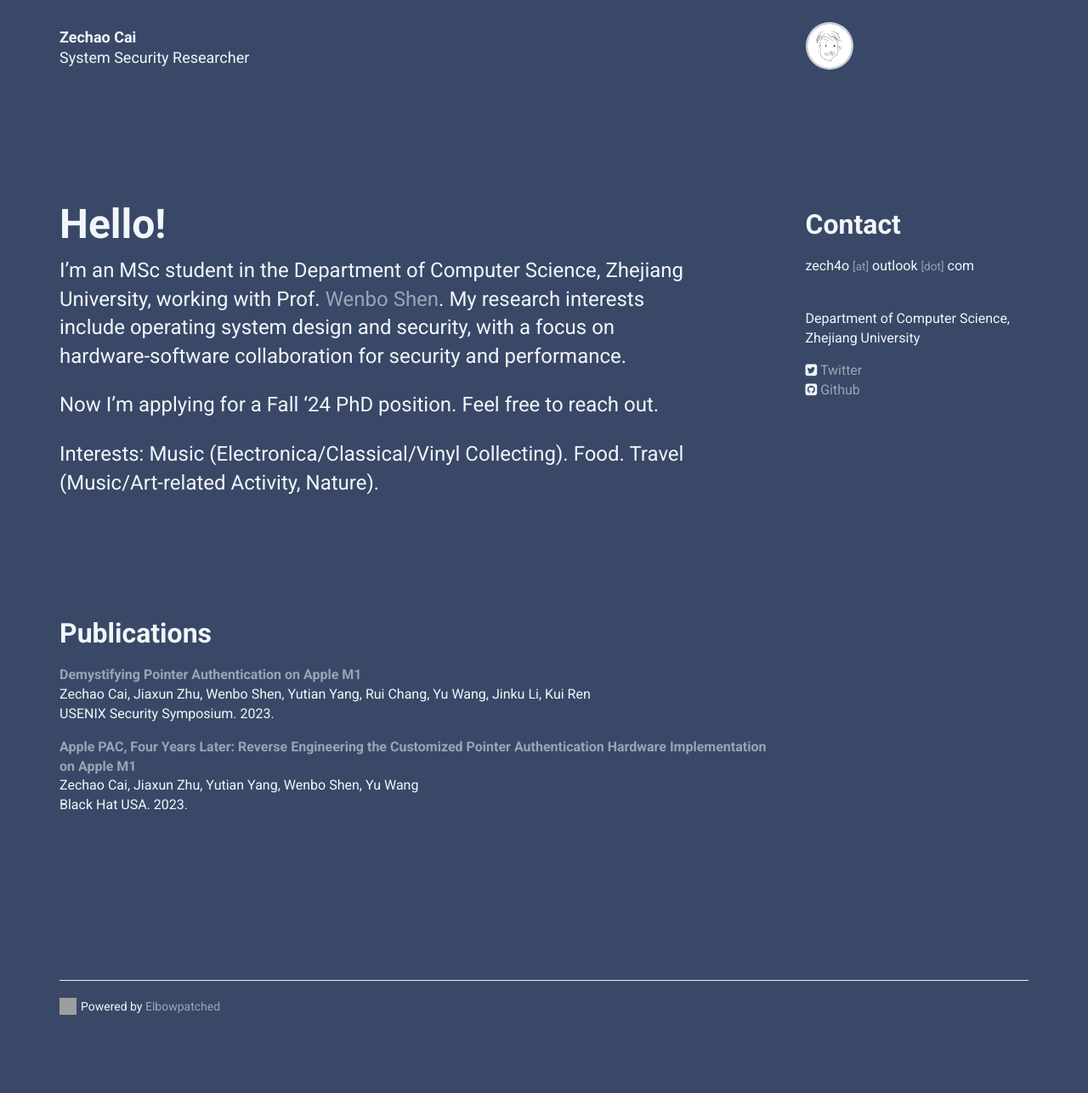
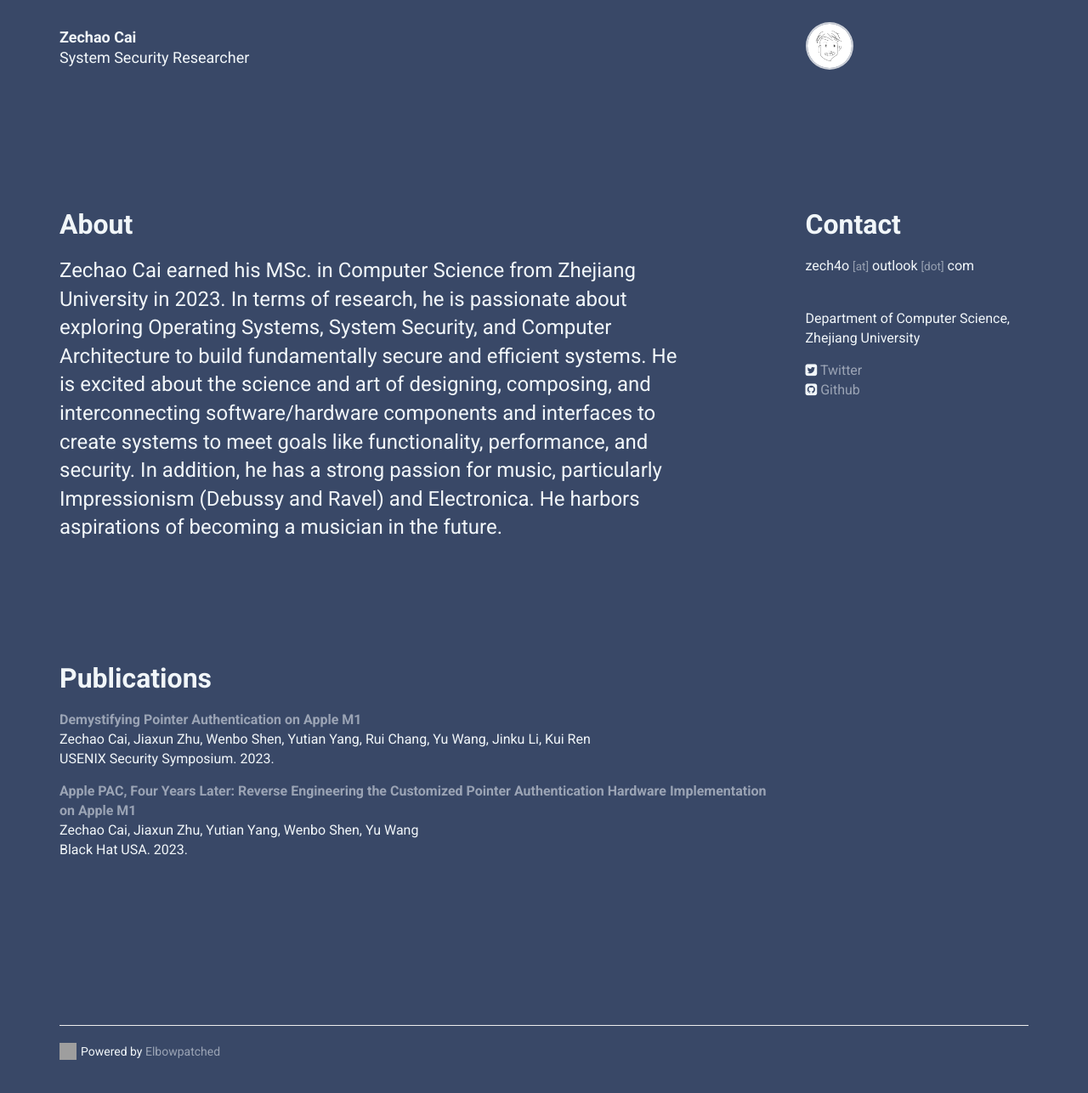
Before and after one commit to zech4o/zech4o.github.io, a Jekyll site: the page built from index.html, in a window 1280 px wide and 1343 px high. Shown: the top 1286 px of the window at 85% size. Built offline with Jekyll 4.4.1, drawn with Linux system fonts in a browser that asks for light colours; nearby versions of some CDN libraries; grey boxes are pictures that could not be loaded.

Commit message:
update personal

```diff
--- a/_data/personal.yml
+++ b/_data/personal.yml
@@ -25,12 +25,10 @@ profiles:
     url: https://github.com/zech4o
 
 intro:
-  title: Hello!
+  title:
   body: >
-    I'm an MSc student in the Department of Computer Science, Zhejiang University, working with Prof. [Wenbo Shen](https://wenboshen.org/). My research interests include operating system design and security, with a focus on hardware-software collaboration for security and performance.
+    Zechao Cai earned his MSc. in Computer Science from Zhejiang University in 2023. In terms of research, he is passionate about exploring Operating Systems, System Security, and Computer Architecture to build fundamentally secure and efficient systems.
 
+    He is excited about the science and art of designing, composing, and interconnecting software/hardware components and interfaces to create systems to meet goals like functionality, performance, and security.
 
-    Now I'm applying for a Fall '24 PhD position. Feel free to reach out.
-
-
-    Interests: Music (Electronica/Classical/Vinyl Collecting). Food. Travel (Music/Art-related Activity, Nature).
+    In addition, he has a strong passion for music, particularly Impressionism (Debussy and Ravel) and Electronica. He harbors aspirations of becoming a musician in the future.
```
